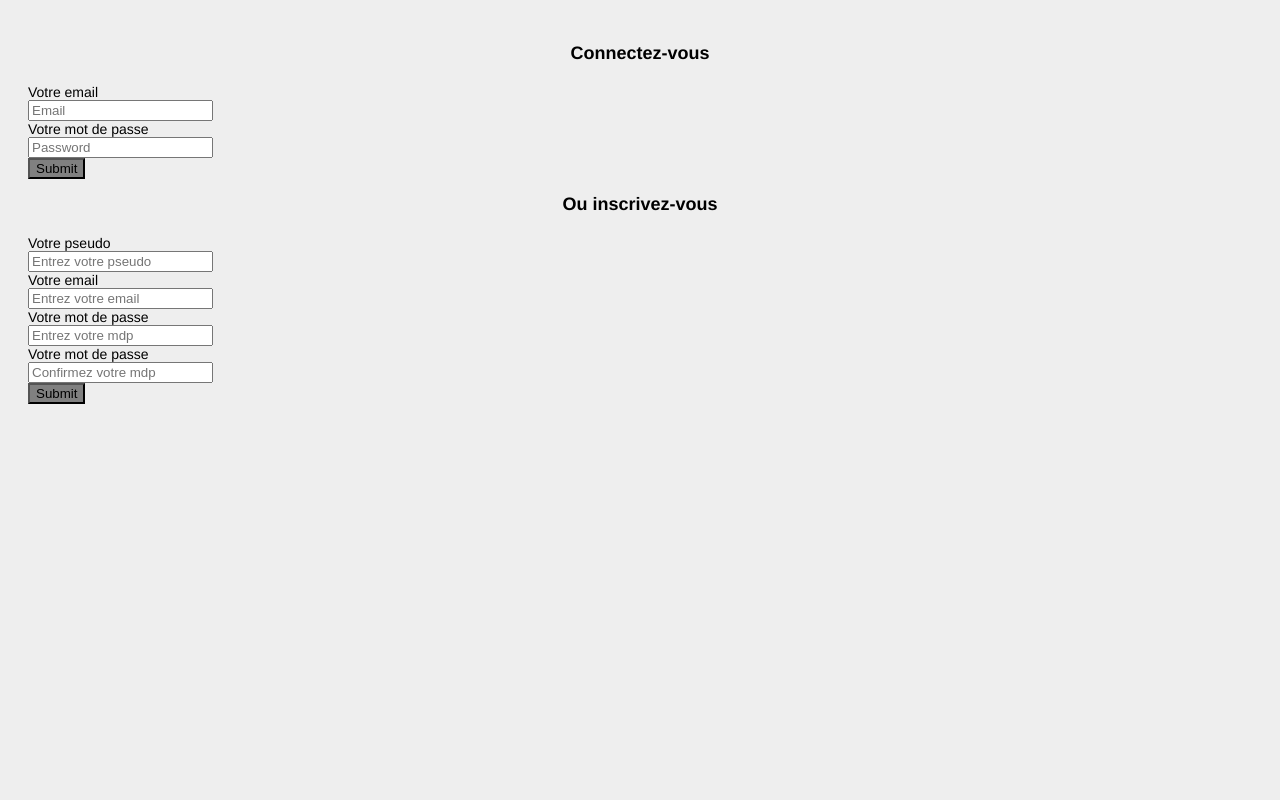
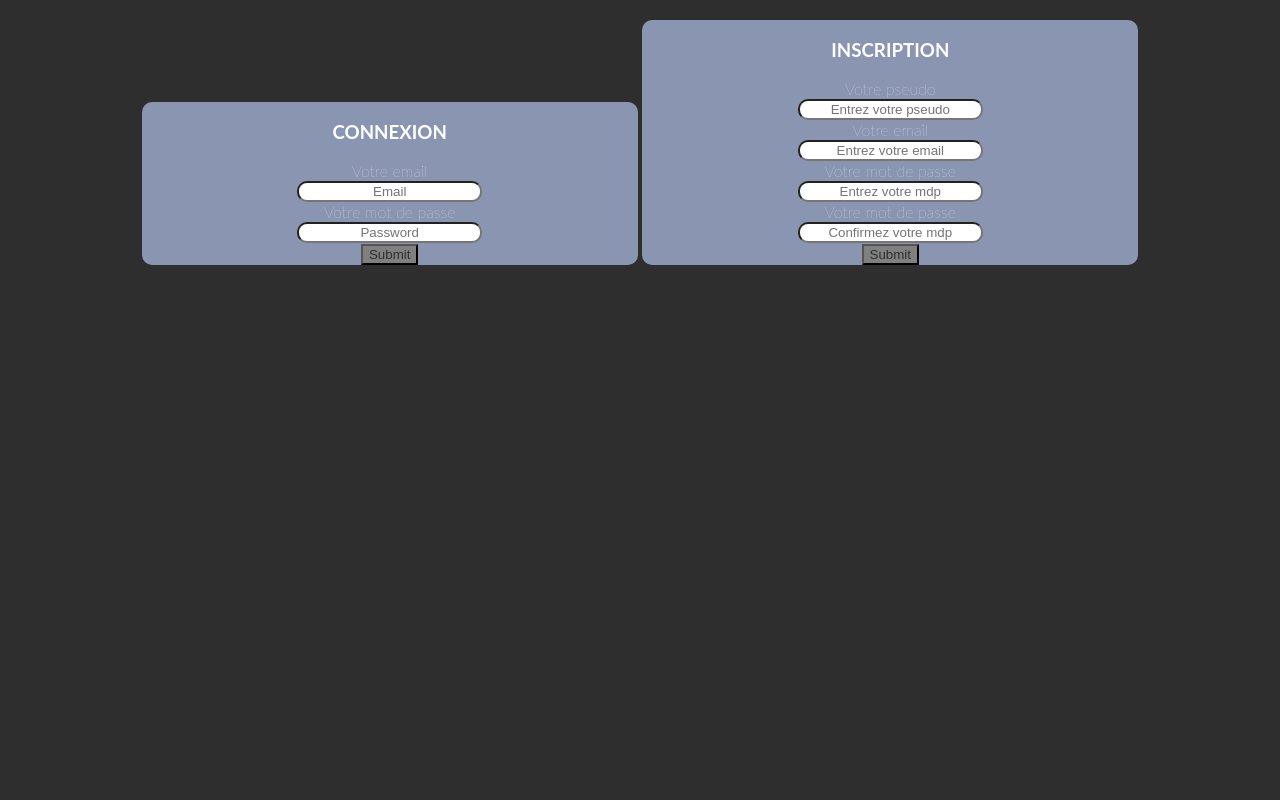
Before and after one commit to AudeFi/La_bobine, a PHP site: page /La_bobine/connexion in a window 1280 px wide. Run offline with PHP 8.4, Linux system fonts and the light colour scheme; data that the repository does not hold is empty; some libraries are stand-ins or nearby versions.

Commit message:
Front nav + connexion + add-musics
Ajout du front de la barre de navigation et de la page connexion et
add-musics

```diff
--- a/src/css/style.css
+++ b/src/css/style.css
@@ -1,8 +1,194 @@
+html, body {
+	height: 100%;
+	width: 100%;
+	margin: 0;
+	padding: 0;
+}
+
 body {
-	background:#eee;
-	font-family:Helvetica,Arial;
-	font-size:14px;
+	font-family: "Lato";
+	src: url(https://fonts.googleapis.com/css?family=Lato:400,100);
+	font-weight:lighter;
+	background-color: #2E2E2E;
+	color: white;
+	position: relative;
+	overflow: hidden;
 }
+
+/* -------------MENU--------------- */
+
+.container-global nav{
+	width: 100%;
+	height: 100px;
+}
+
+.menu div{
+	display: inline-block;
+	font-weight: 100;
+}
+
+.menu-logo{
+	float: left;
+}
+
+.menu-logo img{
+	margin-top: -30px;
+	width: 150px;
+}
+
+.menu-content{
+	float: left;
+}
+
+.menu-content ul li{
+	display: inline-block;
+	margin-top: 40px;
+	margin-right: 30px;
+	list-style: none;
+	text-transform: uppercase;
+	font-weight: 100;
+}
+
+.menu-content a {
+	text-decoration: none;
+	color: white;
+}
+
+.menu-content a:hover{
+	color: #8f8f8f;
+}
+
+.menu-social{
+	float: right;
+	margin-right: 10%;
+}
+
+.menu-social ul li{
+	display: inline-block;
+	margin-top: 20px;
+	margin-right: 30px;
+	list-style: none;
+}
+
+.menu-social a {
+	text-decoration: none;
+	color: white;
+	font-size: 24px;
+
+}
+
+.menu-social a:hover{
+	color: #8f8f8f;
+}
+
+/* -------- LOGIN PAGE ------------ */
+
+.container-form{
+	width: 100%;
+	/*height: 100%; */
+	text-align: center;
+	/* position: absolute;
+	top: 100; */
+}
+
+
+.left-form{
+	/* float: left; */
+	display: inline-block;
+	/* margin-left: 5%; */
+	width: 40%;
+	background-color: #8A95B2;
+	border-radius: 10px;
+}
+
+.container-form .border{
+	border-radius: 10px;
+	text-align: center;
+	color: #2E2E2E;
+	outline: none;
+}
+
+.container-form label{
+	cursor: pointer;
+}
+
+.container-form .color{
+	color: #2E2E2E;
+}
+
+.container-form .border:hover {
+	cursor: pointer;
+	border: 2px solid #2E2E2E;
+}
+
+.right-form{
+	/* float: right; */
+	display: inline-block;
+	/* margin-right: 5%; */
+	width: 40%;
+	background-color: #8A95B2;
+	border-radius: 10px;
+}
+
+/*------------ ADD MUSICS --------- */
+
+
+.container-add{
+	width: 100%;
+	height: 100%;
+	background-color: #2E2E2E;
+}
+
+.container-add h3,h6{
+	text-transform: uppercase;
+	letter-spacing: 3px;
+	text-align: center;
+}
+
+.container-add h6{
+	margin-top: 6%;
+}
+
+.container-add a{
+	text-decoration: none;
+	color: white;
+	width: 10%;
+	height: 5%;
+}
+
+.container-add a:hover{
+	text-decoration: none;
+	color: white;
+	width: 10%;
+	height: 5%;
+}
+
+.container-add p{
+	text-align: center;
+}
+
+.button-add{
+	width: 10%;
+	margin-left: 45%;
+	height: 5%;
+	border: 2px solid white;
+}
+
+.button-add:hover{
+	cursor: pointer;
+	background-color: #8A95B2;
+}
+
+.container-img-add{
+	text-align: center;
+	margin-top: 2%;
+}
+
+.container-add .menu a:hover{
+	color: #8A95B2;
+}
+
+
 
 /* -------------------------------- */
 
--- a/views/pages/connexion.php
+++ b/views/pages/connexion.php
@@ -9,25 +9,30 @@
 
 <section>
 
+<!-- CONNEXION FORM -->
+<div class="container-form">
 
+	<div class="left-form">
+		<div class="title-connexion">
+			<h3>CONNEXION</h3>
+		</div>
 <?php
 	if(!empty($_SESSION['user'])):
 ?>
 	<a href="<?= URL ?>disconnect">Se déconnecter</a>
 	<div>Bonjour <?= $_SESSION['user']['email']; ?></div>
 <?php else:?>
-	<h2>Connectez-vous</h2>
 	<form action="#" method="POST">
 		<div class="email <?= array_key_exists('connexion',$errors_connexion) ? 'error' : ''?>">
 			<label for="email_connexion">Votre email</label></br>
-			<input type="email" value="<?= $email_connexion?>" name="email_connexion" placeholder="Email" id="email_connexion">
+			<input class="border" type="email" value="<?= $email_connexion?>" name="email_connexion" placeholder="Email" id="email_connexion">
 		</div>
 		<div class="password <?= array_key_exists('connexion',$errors_connexion) ? 'error' : ''?>">
 			<label for="password_connexion">Votre mot de passe</label></br>
-			<input type="password" name="password_connexion" placeholder="Password" id="password_connexion">
+			<input class="border" type="password" name="password_connexion" placeholder="Password" id="password_connexion">
 		</div>
 		<div>
-			<input type="submit" name="loginform">
+			<input class="color" type="submit" name="loginform">
 		</div>
 
 		<div class="container-php">
@@ -45,30 +50,34 @@
 <?php endif; ?>
 
 
+	</div>
 
 
-
-	<h2>Ou inscrivez-vous</h2>
+<!-- INSCRIPTION FORM -->
+	<div class="right-form">
+		<div class="title-inscription">
+			<h3>INSCRIPTION</h3>
+		</div>
 
 		<form action="#" method="POST">
 			<div class="pseudo <?= array_key_exists('pseudo',$errors_inscription) ? 'error' : ''?>">
 				<label for="pseudo">Votre pseudo</label></br>
-			<input id="pseudo" value="<?= $pseudo ?>" type="text" name="pseudo" placeholder="Entrez votre pseudo">
+				<input class="border" id="pseudo" value="<?= $pseudo ?>" type="text" name="pseudo" placeholder="Entrez votre pseudo">
 			</div>
 			<div class="email <?= array_key_exists('email',$errors_inscription) ? 'error' : ''?>">
 				<label for="email">Votre email</label></br>
-			<input id="email" value="<?= $email ?>" type="email" name="email" placeholder="Entrez votre email">
+				<input class="border" id="email" value="<?= $email ?>" type="email" name="email" placeholder="Entrez votre email">
 			</div>
 			<div class="password <?= array_key_exists('password',$errors_inscription) ? 'error' : ''?>">
 				<label for="password">Votre mot de passe</label></br>
-			<input id="password" type="password" name="password" placeholder="Entrez votre mdp">
+				<input class="border" id="password" type="password" name="password" placeholder="Entrez votre mdp">
 			</div>
 			<div class="password2 <?= array_key_exists('password2',$errors_inscription) ? 'error' : ''?>">
 				<label for="password2">Votre mot de passe</label></br>
-			<input id="password2" type="password" name="password2" placeholder="Confirmez votre mdp">
+				<input class="border" id="password2" type="password" name="password2" placeholder="Confirmez votre mdp">
 			</div>
 			<div>
-			<input type="submit" name="subscribe">
+				<input class="color" type="submit" name="subscribe">
 			</div>
 
 			<div class="container-php">
@@ -88,7 +97,6 @@
 				<?php endif; ?>
 			</div>
 
-
-
 		</form>
+	</div>
 </section>
```
Also changed, not shown: views/pages/add-musics.php (+32 -5 lines), src/images/bonne-humeur.png (added), src/images/detente.png (added), src/images/gendarmes.png (added), src/images/inter.jpg (added), src/images/les-classiques.png (added), src/images/logo.svg (added). Lines whose indentation alone changed are shown as unchanged.
